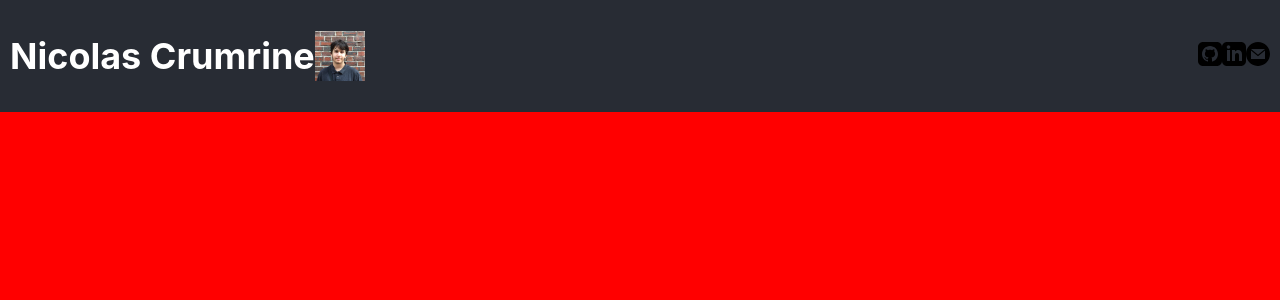
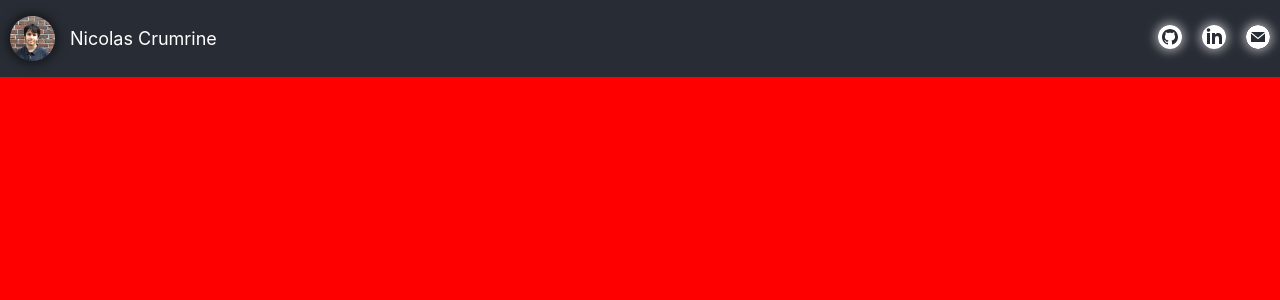
Before and after one commit to CrumrineCoder/portfoliotypescript, a React (Create React App) app: page / in a window 1280 px wide. Shown: the top 300 px of the page. Built offline with nearby package versions, Linux system fonts and the light colour scheme.

Commit message:
Header work

```diff
--- a/src/App.scss
+++ b/src/App.scss
@@ -13,12 +13,24 @@ body {
       .left-elements {
         display: flex;
         align-items: center;
+        * {
+          margin-right: 15px;
+        }
       }
 
       .right-elements {
         display: flex;
         align-items: center;
         flex-wrap: nowrap;
+        a {
+          img {
+            margin-left: 20px;
+            filter: brightness(0) invert(1);
+            &:hover {
+              filter: brightness(1);
+            }
+          }
+        }
       }
 
       font-size: calc(10px + 1vmin);
@@ -26,7 +38,9 @@ body {
       padding: 10px;
     }
     img {
-      max-width: 50px;
+      max-width: 45px;
+      box-shadow: 0 0 10px 3px rgba(0, 0, 0, 0.5);
+      border-radius: 25px;
     }
   }
 }
--- a/src/App.tsx
+++ b/src/App.tsx
@@ -1,50 +1,12 @@
 import "./App.scss";
 
 import React from "react";
-
-import emailIcon from "./assets/email.svg";
-import githubIcon from "./assets/github.svg";
-import linkedinIcon from "./assets/linkedin.svg";
-import profile from "./assets/pfp.jpg";
+import Header from "./components/header";
 
 function App() {
   return (
     <div className="App">
-      <header className="App-header">
-        <div className="left-elements">
-          <h1>Nicolas Crumrine</h1>
-          <img
-            src={profile}
-            className="profile-picture"
-            alt="Nicolas Crumrine's profile"
-          />
-        </div>
-        <div className="right-elements">
-          <div className="social-links">
-            <a
-              href="https://github.com/CrumrineCoder"
-              target="_blank"
-              rel="noopener noreferrer"
-            >
-              <img src={githubIcon} alt="" />
-            </a>
-            <a
-              href="https://www.linkedin.com/in/nicolas-crumrine-50899b120/"
-              target="_blank"
-              rel="noopener noreferrer"
-            >
-              <img src={linkedinIcon} alt="" />
-            </a>
-            <a
-              href="mailto:crumrinecoding@gmail.com"
-              target="_blank"
-              rel="noopener noreferrer"
-            >
-              <img src={emailIcon} alt="" />
-            </a>
-          </div>
-        </div>
-      </header>
+      <Header />
     </div>
   );
 }
--- a/src/components/header.tsx
+++ b/src/components/header.tsx
@@ -1,32 +1,42 @@
-// Header.tsx
+import React from 'react';
+import emailIcon from "../assets/email.svg";
+import githubIcon from "../assets/github.svg";
+import linkedinIcon from "../assets/linkedin.svg";
+import profile from "../assets/pfp.jpg";
 
-import React from 'react';
-
-interface HeaderProps {
-  name: string;
-  pictureUrl: string;
-  socialLinks: {
-    [key: string]: string;
-  };
-}
-
-const Header: React.FC<HeaderProps> = ({ name, pictureUrl, socialLinks }) => {
+const Header: React.FC = () => {
   return (
-    <header>
-      <div className="left">
-        <img src={pictureUrl} alt={`Profile of ${name}`} />
-        <h1>{name}</h1>
+    <header className="App-header">
+      <div className="left-elements">
+        <img
+          src={profile}
+          className="profile-picture"
+          alt="Nicolas Crumrine's profile"
+        />
+        <p>Nicolas Crumrine</p>
       </div>
-      <div className="right">
-        <ul>
-          {Object.entries(socialLinks).map(([platform, link]) => (
-            <li key={platform}>
-              <a href={link} target="_blank" rel="noopener noreferrer">
-                {platform}
-              </a>
-            </li>
-          ))}
-        </ul>
+      <div className="right-elements">
+        <a
+          href="https://github.com/CrumrineCoder"
+          target="_blank"
+          rel="noopener noreferrer"
+        >
+          <img src={githubIcon} alt="" />
+        </a>
+        <a
+          href="https://www.linkedin.com/in/nicolas-crumrine-50899b120/"
+          target="_blank"
+          rel="noopener noreferrer"
+        >
+          <img src={linkedinIcon} alt="" />
+        </a>
+        <a
+          href="mailto:crumrinecoding@gmail.com"
+          target="_blank"
+          rel="noopener noreferrer"
+        >
+          <img src={emailIcon} alt="" />
+        </a>
       </div>
     </header>
   );
```
